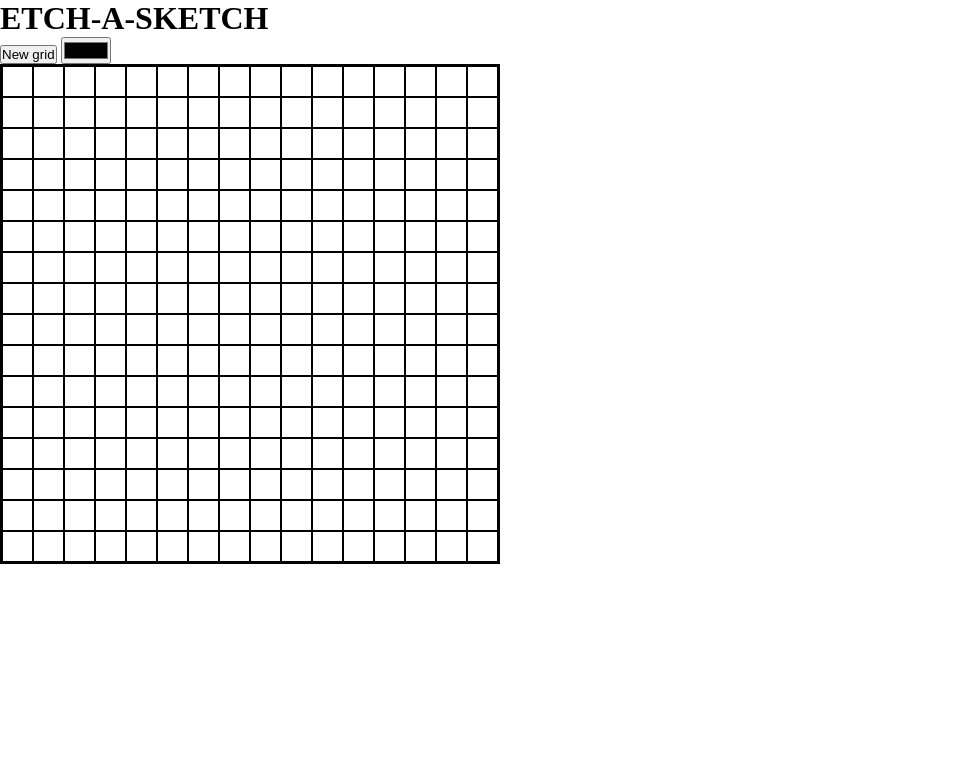
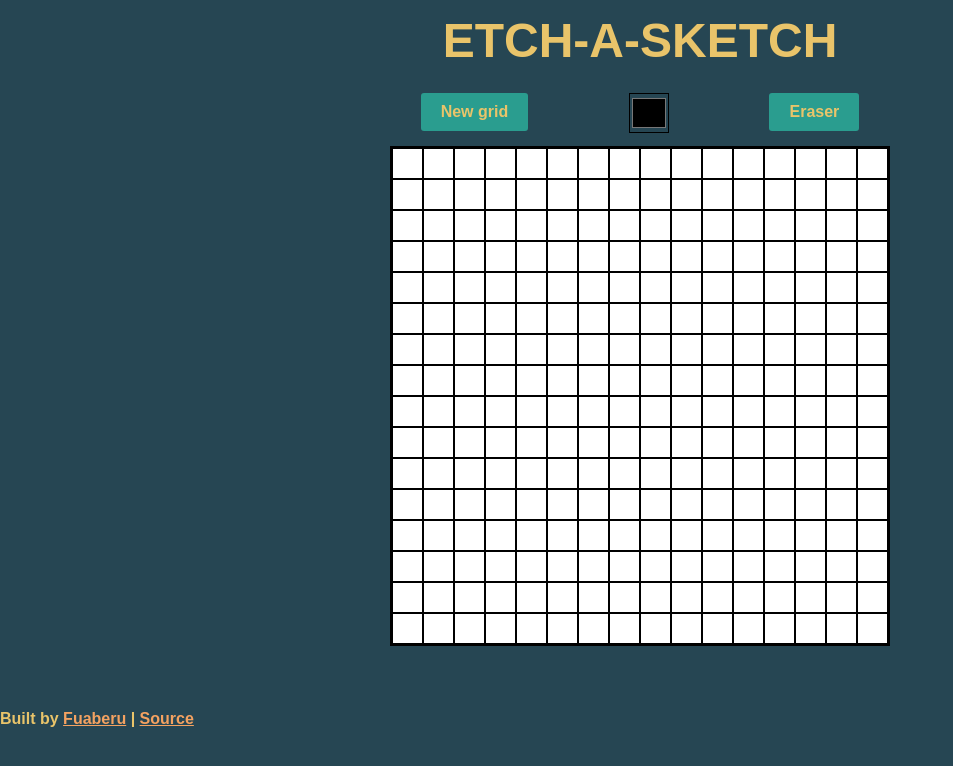
Before and after one commit to fuaberu/ETCH-A-SKETCH, a plain HTML site: page index.html in a window 1280 px wide. Shown: the whole page, without its empty margins (0-953 px from the left). Drawn offline with Linux system fonts and the light colour scheme.

Commit message:
final 1.0

```diff
--- a/index.html
+++ b/index.html
@@ -10,12 +10,22 @@
 </head>
 <body>
     <h1>ETCH-A-SKETCH</h1>
-    <button id="new-grid">New grid</button>
-    <input type="color" onclick="chooseColor()" class="color-picker">
-    <div class="container">
+    <div class="game">
+        <ul>
+        <li><button id="new-grid">New grid</button></li>
+        <li><input type="color" onclick="chooseColor()" class="color-picker"></li>
+        <li><button id="eraser">Eraser</button></li>
+        </ul>
+
+        <div class="container">
+
+        </div>
 
     </div>
-
     <script src="script.js"></script>
 </body>
+<footer class="footer">
+    Built by
+    <a class="footer-link" href="https://github.com/fuaberu"target="_blank">Fuaberu</a> | <a class="footer-link" href="https://fuaberu.github.io/ETCH-A-SKETCH/"target="_blank">Source</a>
+  </footer>
 </html>
--- a/script.js
+++ b/script.js
@@ -2,17 +2,22 @@
 const container = document.querySelector('.container');
 const newGridBtn = document.querySelector('#new-grid');
 const colorPicker = document.querySelector('.color-picker');
-const hover = document.querySelector('.hover');
+const eraserBtn = document.querySelector('#eraser');
 let penColor = 'black';
 
 
-//give the hover class a chosen colors
+//choose a colors function
 const chooseColor = () => {
     colorPicker.addEventListener('input', () => {
     let color = colorPicker.value;
     penColor = color;
     });
 }
+
+//eraser option
+eraserBtn.addEventListener('click', () => {
+penColor = 'white';
+});
 
 
 //ask how many divs need to be created
@@ -39,7 +44,7 @@ const allDivs = (amountOfDivs) => {
         newDiv.classList.add('new-Div');
         newDiv.addEventListener('click', (event) => {
             event.target.style.backgroundColor = penColor;
-            //newDiv.classList.add('hover');
+
     });
     //add to the DOM
     container.appendChild(newDiv);
--- a/style.css
+++ b/style.css
@@ -2,6 +2,42 @@
     margin: 0;
     padding: 0;
     box-sizing: border-box;
+    font-size: 16px;
+    background-color: #264653;
+    font-family: sans-serif;
+    color: #e9c46a;
+    font-weight: 700;
+}
+h1 {
+    text-align: center;
+    font-size: 3rem;
+    margin: 1%;
+}
+.game {
+    margin-bottom: 5%;
+}
+ul {
+    display: flex;
+    justify-content: space-evenly;
+    text-decoration: none;
+    list-style-type: none;
+    margin: 2% 25% 1% 25%;
+}
+button {
+    padding: 0.625rem 1.25rem;
+    background-color: #2a9d8f;
+    border-radius: 3px;
+    border: 0px;
+    cursor: pointer;
+}
+.color-picker {
+    margin: 0;
+    width: 2.5rem;
+    height: 2.5rem;
+    cursor: pointer;
+}
+.container {
+    margin: auto;
 }
 .new-Div {
     background-color: white;
@@ -14,6 +50,8 @@
     height: 500px;
     border: 2px solid black;
 }
-.hover {
-    background-color: black;
+.footer-link {
+    color: #f4a261;
+    font-weight: bold;
+    transition: all 0.2s;
 }
```
Also changed, not shown: 1 other file.
